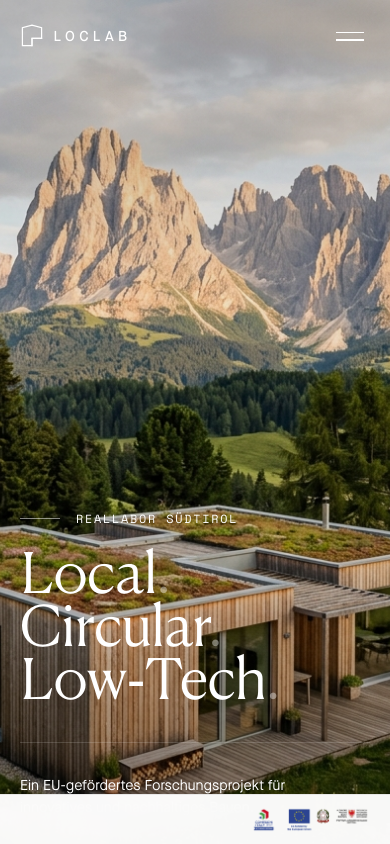
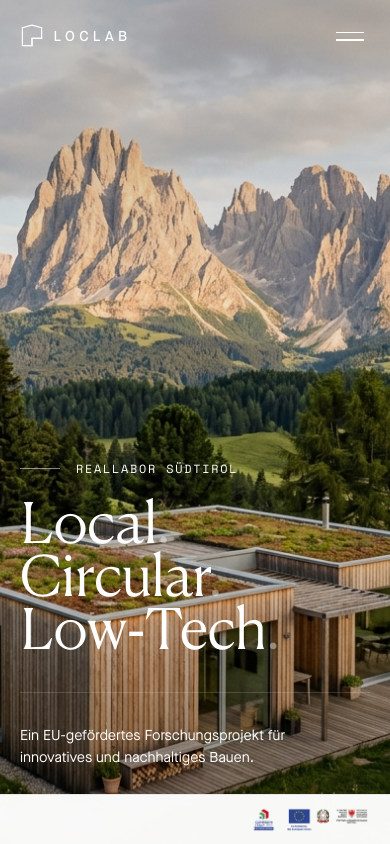
Before and after one commit to ChrizBASIS/loclab, a Next.js app: page /de in a window 390 px wide. Shown: the top 844 px of the page. Built offline with nearby package versions, Linux system fonts and the light colour scheme.

Commit message:
style: shift Hero content and Footer legal links up to clear fixed bottom EU bar

```diff
--- a/src/app/globals.css
+++ b/src/app/globals.css
@@ -65,6 +65,27 @@
   --side-padding: max(1.5rem, 2vw);             /* ~15px each side */
   --heading-indent: 8.2vw;                      /* ~131px on 1600px */
   --section-gap: 12vw;                          /* Massive breathing room */
+
+  /* EU Logo Bar clearance */
+  --eu-bar-clearance: 76px;
+}
+
+@media (max-width: 1024px) {
+  :root {
+    --eu-bar-clearance: 68px;
+  }
+}
+
+@media (max-width: 768px) {
+  :root {
+    --eu-bar-clearance: 54px;
+  }
+}
+
+@media (max-width: 480px) {
+  :root {
+    --eu-bar-clearance: 50px;
+  }
 }
 
 /* Lenis smooth scroll config */
--- a/src/components/Footer/Footer.module.css
+++ b/src/components/Footer/Footer.module.css
@@ -201,7 +201,7 @@
   text-transform: uppercase;
   letter-spacing: 0.08em;
   opacity: 0.5;
-  padding: 2rem 0 3rem;
+  padding: 2rem 0 calc(3rem + var(--eu-bar-clearance));
   margin-top: 2rem;
   border-top: 1px solid var(--color-border);
 }
--- a/src/components/Hero/Hero.module.css
+++ b/src/components/Hero/Hero.module.css
@@ -41,7 +41,7 @@
   display: flex;
   flex-direction: column;
   justify-content: flex-end;
-  padding-bottom: 4vh;
+  padding-bottom: calc(4vh + var(--eu-bar-clearance));
   color: #fff;
 }
 
@@ -145,6 +145,6 @@
     display: none;
   }
   .content {
-    padding-bottom: 3vh;
+    padding-bottom: calc(3vh + var(--eu-bar-clearance));
   }
 }
```
